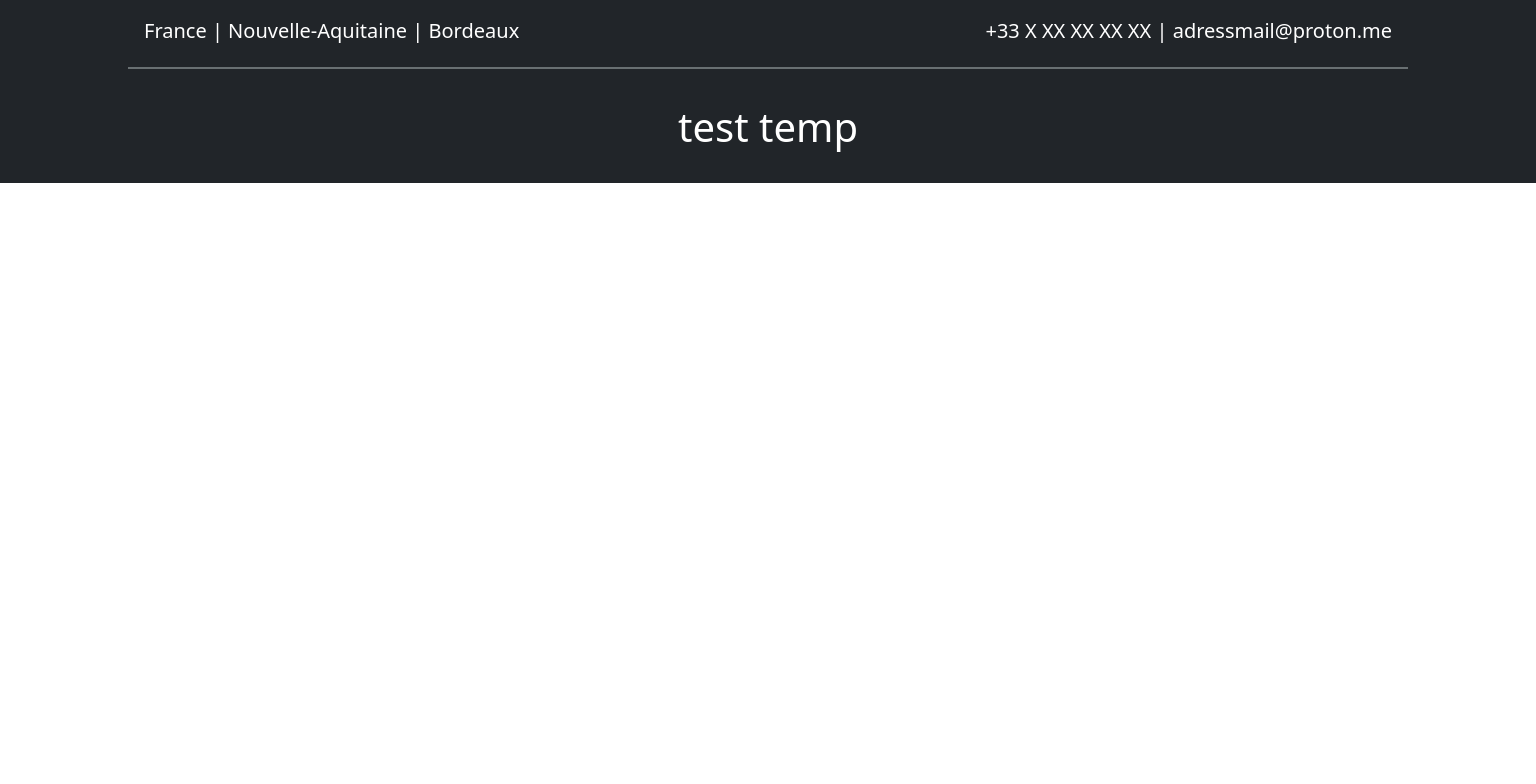
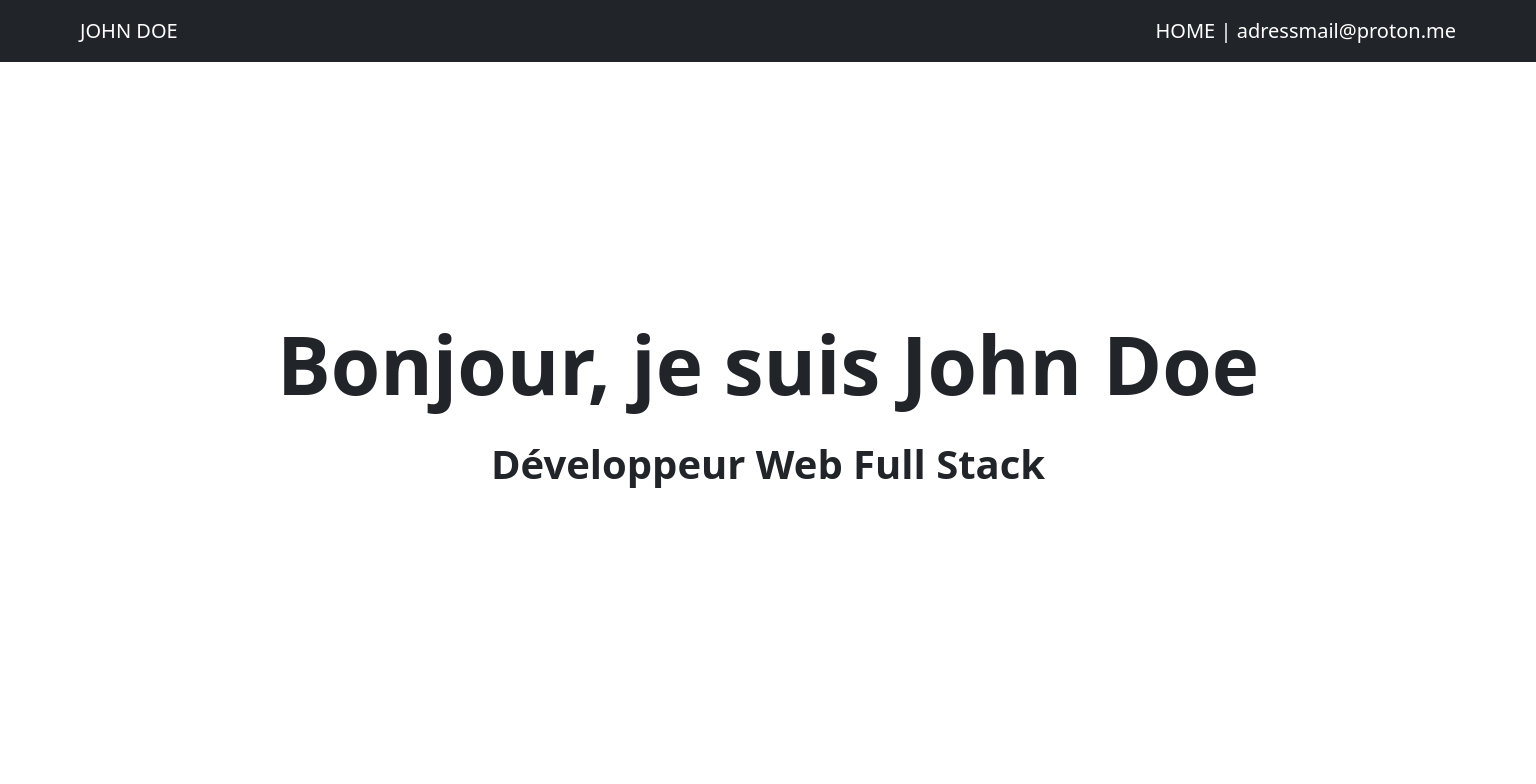
Before and after one commit to HidekashiLawliet/PortfolioCEF, a React (Create React App) app in the folder portfolio/: page / in a window 1536 px wide. Shown: the top 784 px of the page. Built offline with nearby package versions, Linux system fonts and the light colour scheme.

Commit message:
ADD: rule for smooth scrolling + home part

```diff
--- a/portfolio/src/App.css
+++ b/portfolio/src/App.css
@@ -7,10 +7,23 @@
 /* Desktop */
 @media (min-width: 1290px) {
 	.desktop {
-		display: block;
+		display: flex;
+		height: 200vh;
+		background-color: red;
 
 		.header {
 			font-size: 20px;
+			position: fixed;
+			top: 0;
+		}
+
+		#home {
+			background-color: rgb(255, 255, 255);
+			align-items: center;
+
+			.introduction {
+				font-size: 5rem;
+			}
 		}
 	}
 }
--- a/portfolio/src/App.js
+++ b/portfolio/src/App.js
@@ -1,30 +1,32 @@
 import 'bootstrap/dist/css/bootstrap.css';
 import './App.css';
-const adressLocation = "https://www.google.com/maps/place/Bordeaux,+France/@44.8637178,-0.5860121,12z/data=!3m1!4b1!4m6!3m5!1s0xd5527e8f751ca81:0x796386037b397a89!8m2!3d44.8416106!4d-0.5810938!16zL20vMDFiODU?entry=ttu&g_ep=EgoyMDI2MDEyMC4wIKXMDSoASAFQAw%3D%3D"
+
 function App() {
 	return (
 		<main className="content">
 			<section className="desktop">
-				<div className="App bg-dark col-md-12">
-					<div className="header col-md-10 text-white p-3">
-						<a href={adressLocation} target="_blank" rel="noreferrer" className="text-white text-decoration-none">
-							<span className="topHeader right">France | Nouvelle-Aquitaine | Bordeaux </span>
+				<div className=" header d-flex justify-content-center bg-dark col-md-12">
+					<div className="d-flex justify-content-between col-md-11 text-white p-3">
+						<a href="#home" data-bs-spy="scroll" className="text-white text-decoration-none">
+							<span> JOHN DOE</span>
 						</a>
 						<div>
 							<a href="phone:+33XXXXXXXXX" className="text-white text-decoration-none">
-								<span className="topHeader left"> +33 X XX XX XX XX </span>
+								<span className="topHeader left --bs-link-hover-underline"> HOME </span>
 							</a>
 							<span> | </span>
 							<a href="mailto:adressmail@proton.me" className="text-white text-decoration-none">
-								<span className="topHeader left"> adressmail@proton.me</span>
+								<span> adressmail@proton.me</span>
 							</a>
 						</div>
 					</div>
-					<div className="divideLine col-md-10"></div>
-					<div className="content text-white p-4">
-						<h1 className="text-center">test temp</h1>
+				</div>
+				<div id="home" className=" col-md-12 d-inline-block justify-content-center h-50">
+					<div className='d-flex justify-content-center flex-column align-items-center h-100'>
+						<p className="introduction color-black text-center fw-bold">Bonjour, je suis John Doe</p>
+						<h1 className="color-black text-center fw-bold">Développeur Web Full Stack</h1>
 					</div>
-				</div >
+				</div>
 			</section>
 
 			<section className="tablet">Tablet layout</section>
```
